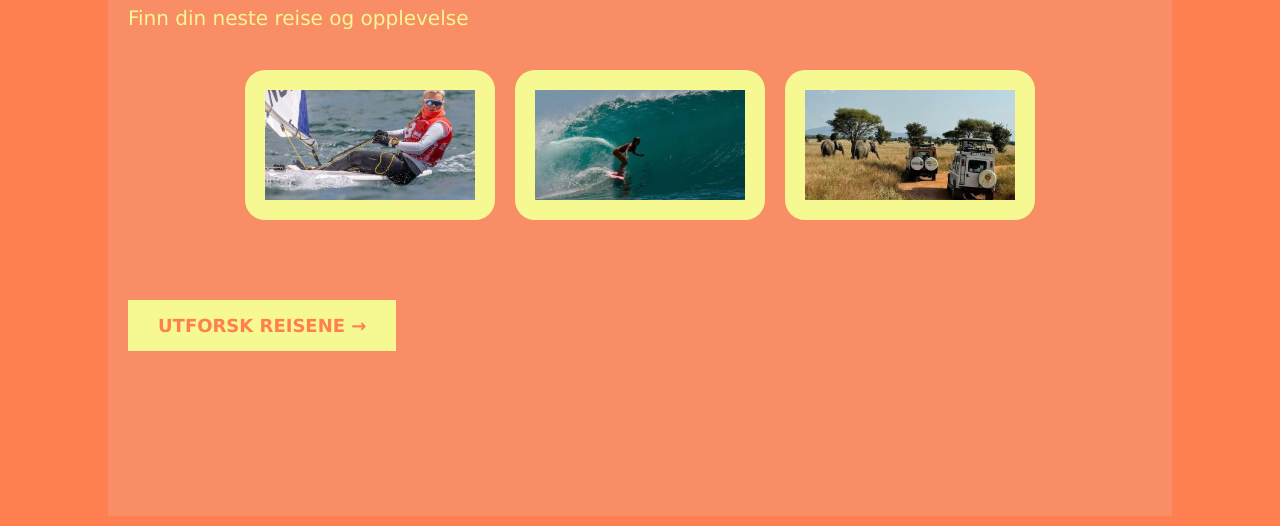
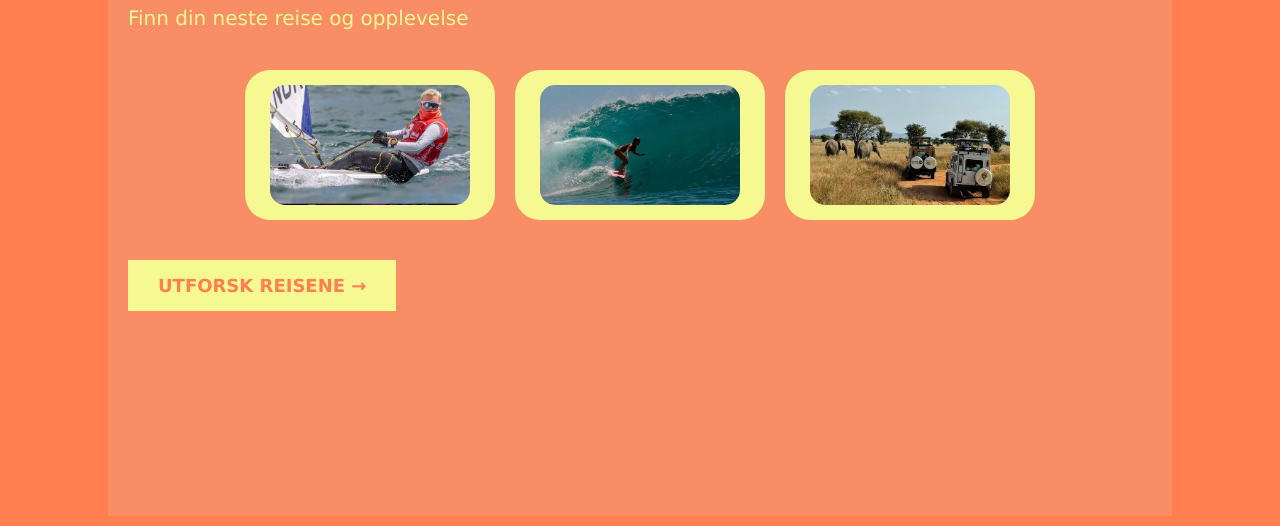
Before and after one commit to tvetehanna-source/reiser, a plain HTML site: page index.html in a window 1280 px wide. Shown: the part 274-800 px from the top of the page. Drawn offline with Linux system fonts and the light colour scheme.

Commit message:
Add files via upload

```diff
--- a/index.html
+++ b/index.html
@@ -119,28 +119,19 @@
     justify-content: center;
     font-size: 25px;
     font-weight: bold;
-             border-radius: 20px;
+    border-radius: 25px;
+    overflow: hidden;
 }
 
-             .boksTekst{
-             display: grid;
-             width: 100%;
-             background-color: rgb(248, 141, 102);
-             padding: 20px;
-             box-sizing: border-box;
+.boks img {
+    width: 80%;
+    height: 80%;
+    object-fit: cover;
+    border-radius: 15px;
+    transition: 0.5s;
 }
-
-             .boks img{
-                display: flex;
-                width: 100%;
-                padding: 20px;
-                box-sizing: border-box;
-                border-radius: 20px;
-
-
-              height: 100%;
-             object-fit: cover;
-
+             .boks:hover img {
+             transform: scale(1.1);
              }
 
 
@@ -185,11 +176,11 @@
 
         <div class="kolonne">
 
-            <div class="boks"><img src="images/seiling.jpg" alt="" width="50vw" height="200px"></div>
+            <div class="boks"><img src="images/seiling.jpg" alt=""  ></div>
 
-            <div class="boks"><img src="images/surfing.jpg" alt=""  width="50vw" height="200px"></div>
+            <div class="boks"><img src="images/surfing.jpg" alt=""  ></div>
 
-            <div class="boks"><img src="images/safri.jpg" alt="" width="50vw"></div>
+            <div class="boks"><img src="images/safri.jpg" alt="" ></div>
 
         </div>
 
```
Lines whose indentation alone changed are shown as unchanged.
